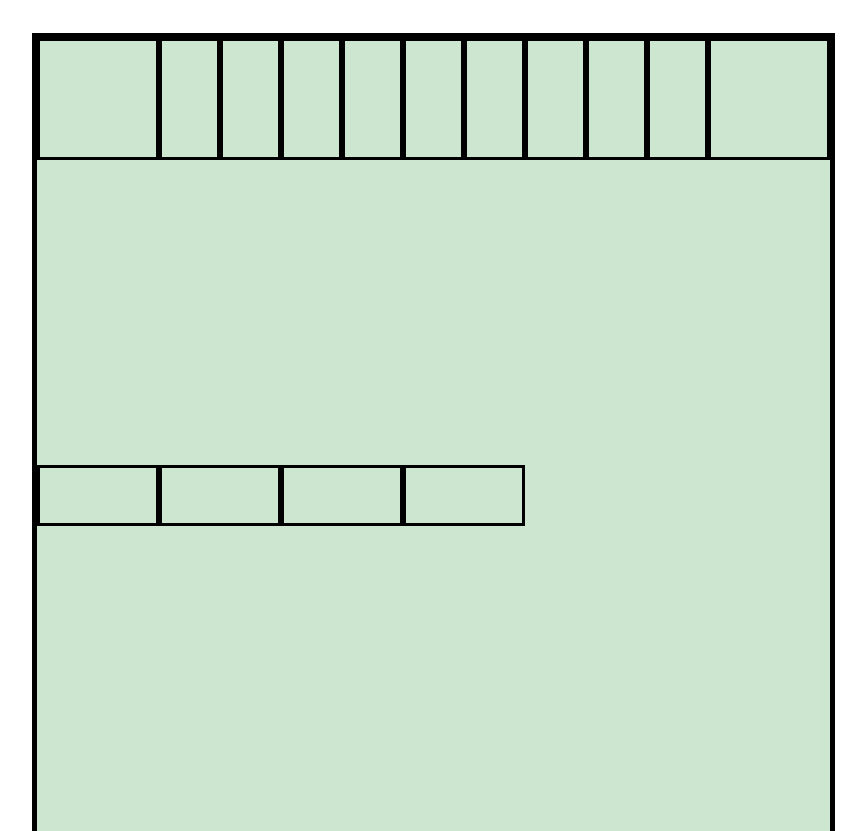
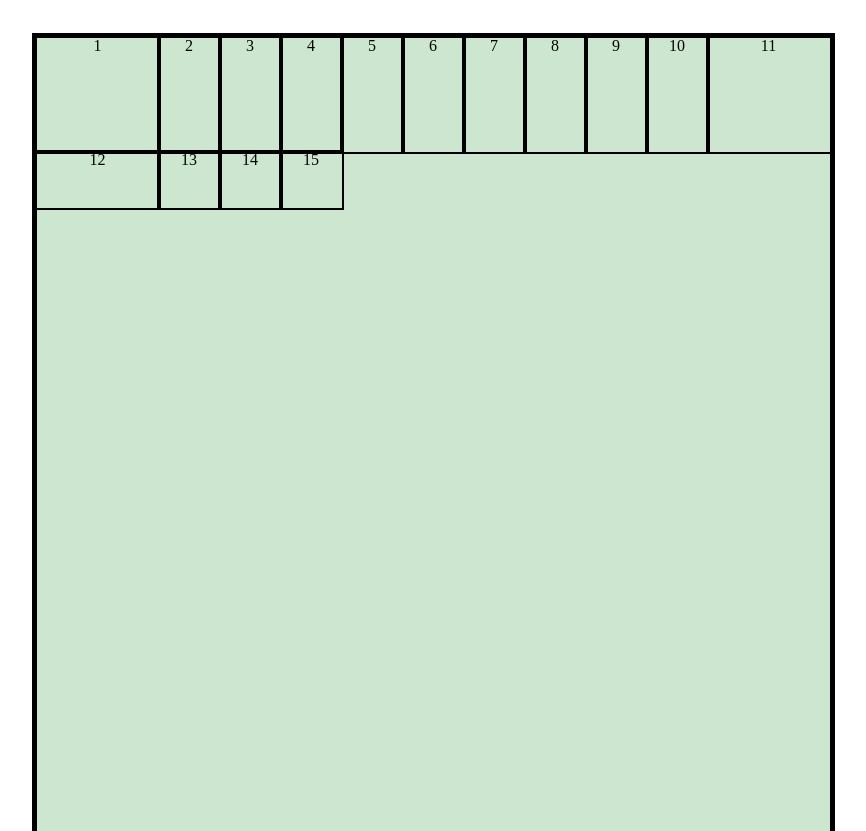
Before and after one commit to alekseiMarchuk/learn, a plain HTML site: page Monopoly/Monopoly/index.html in a window 1280 px wide. Shown: the whole page, without its empty margins (207-1073 px from the left). Drawn offline with Linux system fonts and the light colour scheme.

Commit message:
borders made with grit

```diff
--- a/Monopoly/Monopoly/css/skript.css
+++ b/Monopoly/Monopoly/css/skript.css
@@ -52,106 +52,27 @@ h1,h2, h3, h4, h5, h6{font-style: inherit; font-weight: 400;}
 	height: 793;
 	width: 793;
 	background-color: rgb(205, 230, 208);
-	display:flex;
-	flex-wrap:wrap;
+
+	display: grid;
+
+	grid-template-columns: 2fr repeat(9, 1fr) 2fr;
+	grid-template-rows: 2fr 1fr repeat(9, 1fr) 2fr;
+
 }
 
-.parking{
-	height: 122;
-	width: 122;
-	border: solid 3px black;
-	outline:none;
+.grid_item{
+	text-align: center;
+	outline: 2px solid black;
+
 }
-.h1{
-	height: 122;
-	width: 61;
-	border: solid 3px black;
-	outline:none;
-}
-.h2{
-	height: 122;
-	width: 61;
-	border: solid 3px black;
-	outline:none;
-}
-.h3{
-	height: 122;
-	width: 61;
-	border: solid 3px black;
-	outline:none;
-}
-.h4{
-	height: 122;
-	width: 61;
-	border: solid 3px black;
-	outline:none;
-}
-.h5{
-	height: 122;
-	width: 61;
-	border: solid 3px black;
-	outline:none;
-}
-.h6{
-	height: 122;
-	width: 61;
-	border: solid 3px black;
-	outline:none;
-}
-.h7{
-	height: 122;
-	width: 61;
-	border: solid 3px black;
-	outline:none;
-}
-.h8{
-	height: 122;
-	width: 61;
-	border: solid 3px black;
-	outline:none;
-}
-.h9{
-	height: 122;
-	width: 61;
-	border: solid 3px black;
-	outline:none;
-}
-.jail{
-	height: 122;
-	width: 122;
-	border: solid 3px black;
-	outline:none;
+.grid_item1{
+	text-align: center;
+	outline: 2px solid black;
+	grid-auto-rows: 122;
+	grid-auto-columns: 122;
+
 }
 
-
-/* .insideBlock{
-	height: 549;
-	width: 549;
-	border: solid 3px black;
-	outline:none;
+/* .grid_item13{
+	grid-area: header;
 } */
-.l1{
-	height: 61;
-	width: 122;
-	border: solid 3px black;
-	outline:none;
-}
-
-.r9{
-	height: 61;
-	width: 122;
-	border: solid 3px black;
-	outline:none;
-}
-.l2{
-	height: 61;
-	width: 122;
-	border: solid 3px black;
-	outline:none;
-}
-.r8{
-	height: 61;
-	width: 122;
-	border: solid 3px black;
-	outline:none;
-}
--- a/Monopoly/Monopoly/index.html
+++ b/Monopoly/Monopoly/index.html
@@ -12,23 +12,22 @@
     <div class="theMain">
 
         <div class="map">
-            <div class="parking"></div>
-            <div class="h1"></div>
-            <div class="h2"></div>
-            <div class="h3"></div>
-            <div class="h4"></div>
-            <div class="h5"></div>
-            <div class="h6"></div>
-            <div class="h7"></div>
-            <div class="h8"></div>
-            <div class="h9"></div>
-            <div class="jail"></div>
-            <div class="l1"></div>
-            <div class="l2"></div>
-            <!-- <div class="insideBlock"></div> -->
-            <div class="r9"></div>
-            <div class="r8"></div>
 
+            <div class="grid_item1">1</div>
+            <div class="grid_item">2</div>
+            <div class="grid_item">3</div>
+            <div class="grid_item">4</div>
+            <div class="grid_item">5</div>
+            <div class="grid_item">6</div>
+            <div class="grid_item">7</div>
+            <div class="grid_item">8</div>
+            <div class="grid_item">9</div>
+            <div class="grid_item">10</div>
+            <div class="grid_item">11</div>
+            <div class="grid_item">12</div>
+            <div class="grid_item">13</div>
+            <div class="grid_item">14</div>
+            <div class="grid_item">15</div>
 
 
         </div>
```
